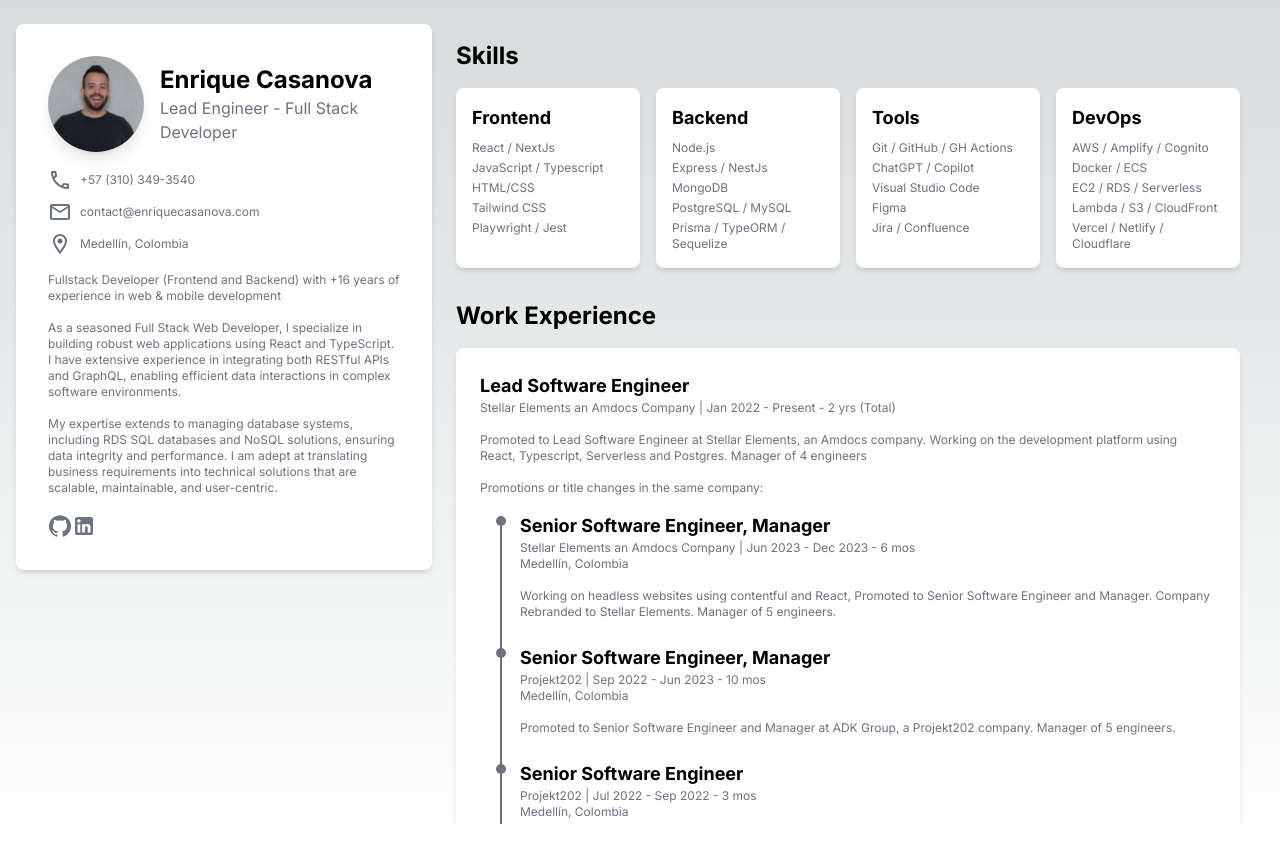
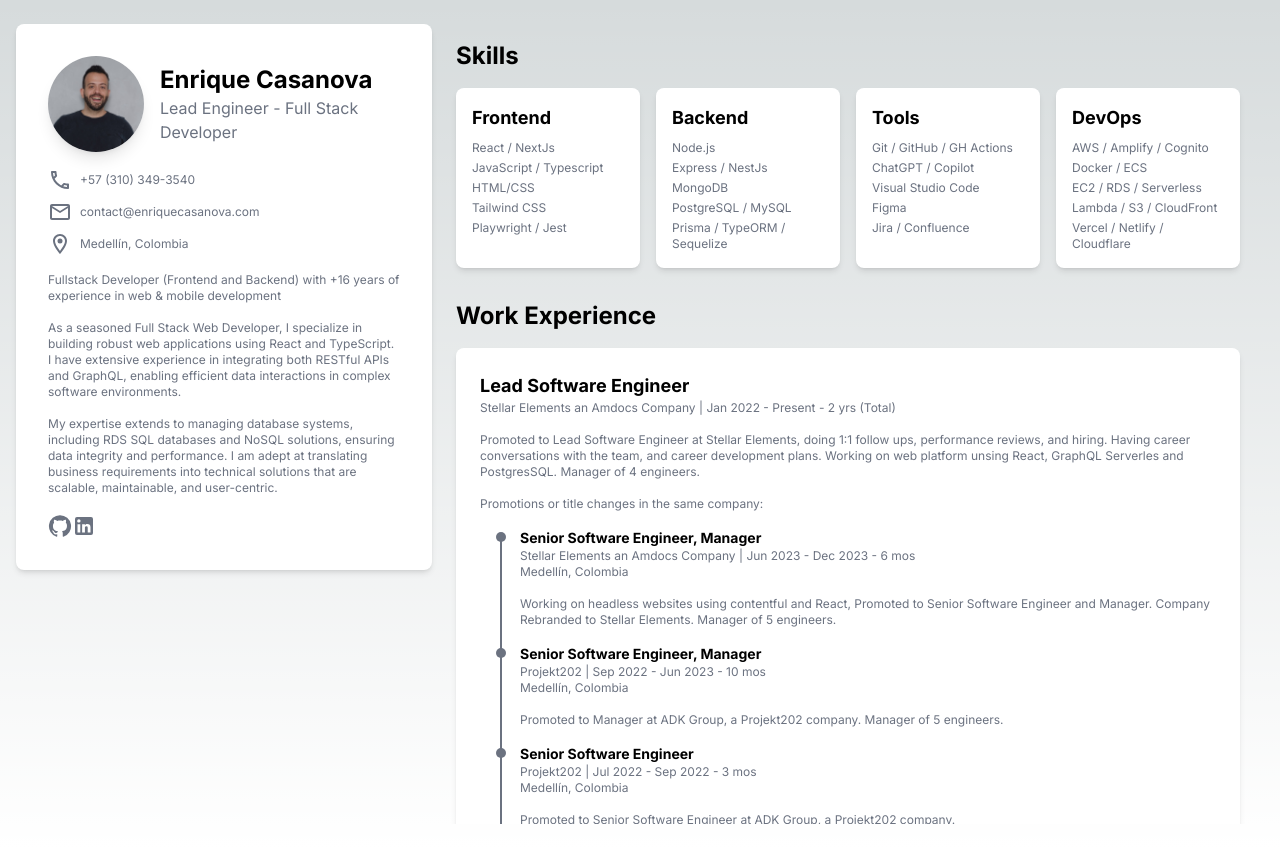
Before and after one commit to ecasanova/website, a Next.js app: page / in a window 1280 px wide. Built offline with nearby package versions, Linux system fonts and the light colour scheme.

Commit message:
refactor: Improve readability and functionality of Card and Curriculum components

```diff
--- a/src/components/Card.jsx
+++ b/src/components/Card.jsx
@@ -11,7 +11,7 @@
                     <li><p>{description}</p></li>
                 </ul>
             )}
-            {childs && (
+            {childs && childs.length > 0 && (
                 <div className="mt-4 space-y-2 text-xs">
                     <p className="text-gray-500 dark:text-gray-400 text-xs my-4">Promotions or title changes in the same company:</p>
                     <ul className='ml-4'>
@@ -29,8 +29,8 @@
 
 export function Child({ title, company, date, description, companyUrl='#', city }) {
     return (
-        <div className="pb-6">
-            <h3 className="text-lg font-bold">{title}</h3>
+        <div className="pb-4">
+            <h4 className="text-sm font-bold">{title}</h4>
             <p className="text-gray-500 dark:text-gray-400 text-xs"><Link href={companyUrl} aria-label={company + ' website'} target={ (companyUrl === "#") ? "_self" : "_blank" } className={ (companyUrl === "#") ? "hover:initial" : "hover:underline" }>{company}</Link> | {date}</p>
             <p className="text-gray-500 dark:text-gray-400 text-xs">{city}</p>
             {description && (
--- a/src/components/Curriculum.jsx
+++ b/src/components/Curriculum.jsx
@@ -1,3 +1,4 @@
+import { Work } from '@mui/icons-material';
 import { Card } from './Card';
 import { Sidebar } from './Sidebar';
 import { Skills } from './Skills';
@@ -9,7 +10,7 @@
     "companyUrl": "https://www.stellarelements.com/",
     "date": "Jan 2022 - Present - 2 yrs (Total)",
     "city": "Medellín, Colombia",
-    "description": "Promoted to Lead Software Engineer at Stellar Elements, an Amdocs company. Working on the development platform using React, Typescript, Serverless and Postgres. Manager of 4 engineers",
+    "description": "Promoted to Lead Software Engineer at Stellar Elements, doing 1:1 follow ups, performance reviews, and hiring. Having career conversations with the team, and career development plans. Working on web platform unsing React, GraphQL Serverles and PostgresSQL. Manager of 4 engineers.",
     "childs": [
       {
         "title": "Senior Software Engineer, Manager",
@@ -25,7 +26,7 @@
         "companyUrl": "https://www.linkedin.com/company/projekt202/?originalSubdomain=co",
         "date": "Sep 2022 - Jun 2023 - 10 mos",
         "city": "Medellín, Colombia",
-        "description": "Promoted to Senior Software Engineer and Manager at ADK Group, a Projekt202 company. Manager of 5 engineers."
+        "description": "Promoted to Manager at ADK Group, a Projekt202 company. Manager of 5 engineers."
       },
       {
         "title": "Senior Software Engineer",
@@ -68,7 +69,7 @@
     "companyUrl": "https://wikot.com/",
     "date": "Apr 2015 - Jun 2019 · 4 yrs 3 mos",
     "city": "Bogotá, Colombia",
-    "description": "Management of digital technological development projects for clients of the agency: Samsung / Cheil, Pernod Ricard, Volkswagen, Alcatel, Totto, Benotto, IDB, seats Cloud platform administration (Linode and AWS) Development and integration of websites with Salesforce Marketing Cloud for the BID client Wikot is a pioneering integrated creativity agency in the experience of combining traditional advertising with new communication technologies. The company's headquarters are in Caracas and it has a presence in Chile, Mexico, Peru, Ecuador, Miami, Panama, Spain and Colombia. Skills: Angular, NodeJs, PHP, Wordpress, Apache, AWS. Manager of 4 persons"
+    "description": "Management of digital technological development projects for clients of the agency: Samsung / Cheil, Pernod Ricard, Volkswagen, Alcatel, Totto, Benotto, IDB, seats Cloud platform administration (Linode and AWS) Development and integration of websites with Salesforce Marketing Cloud for the BID client Wikot is a pioneering integrated creativity agency in the experience of combining traditional advertising with new communication technologies. The company's headquarters are in Caracas and it has a presence in Chile, Mexico, Peru, Ecuador, Miami, Panama, Spain and Colombia. Skills: Angular, NodeJs, PHP, Wordpress, Apache, AWS. Manager of 4 engineers"
   },
   {
     "title": "Wordpress Developer - Freelancer",
@@ -92,7 +93,7 @@
     "companyUrl": "https://www.cinex.com.ve/",
     "date": "Jan 2010 - Oct 2014 · 3.5 yrs (Total)",
     "city": "Caracas, Venezuela",
-    "description": "Direct multidisciplinary team for the Management of Innovation Projects and Adaptation of the Cinex's technological and transactional sales platform. Management of content projects and digital solutions in support of the different Managements of the Evenpro Group - Cinex. Skills: PHP, MySQL, RestApi, Vista Cinema, Soap, Online payments. Manager of 4 persons",
+    "description": "Direct multidisciplinary team for the Management of Innovation Projects and Adaptation of the Cinex's technological and transactional sales platform. Management of content projects and digital solutions in support of the different Managements of the Evenpro Group - Cinex. Skills: PHP, MySQL, RestApi, Vista Cinema, Soap, Online payments. Manager of 4 engineers",
     "childs": [
       {
         "title": "Web Development Manager",
@@ -100,7 +101,7 @@
         "companyUrl": "https://www.evenpro.com/",
         "date": "Feb 2012 - Nov 2013 · 1 yr 10 mos",
         "city": "Caracas, Venezuela",
-        "description": "Lead the team in charge of the analysis, planning, design, development and implementation of digital marketing campaigns in the web area, and social networks of the company. Manager of 6 persons."
+        "description": "Lead the team in charge of the analysis, planning, design, development and implementation of digital marketing campaigns in the web area, and social networks of the company. Manager of 6 engineers."
       },
       {
         "title": "Senior Web Developer",
```
